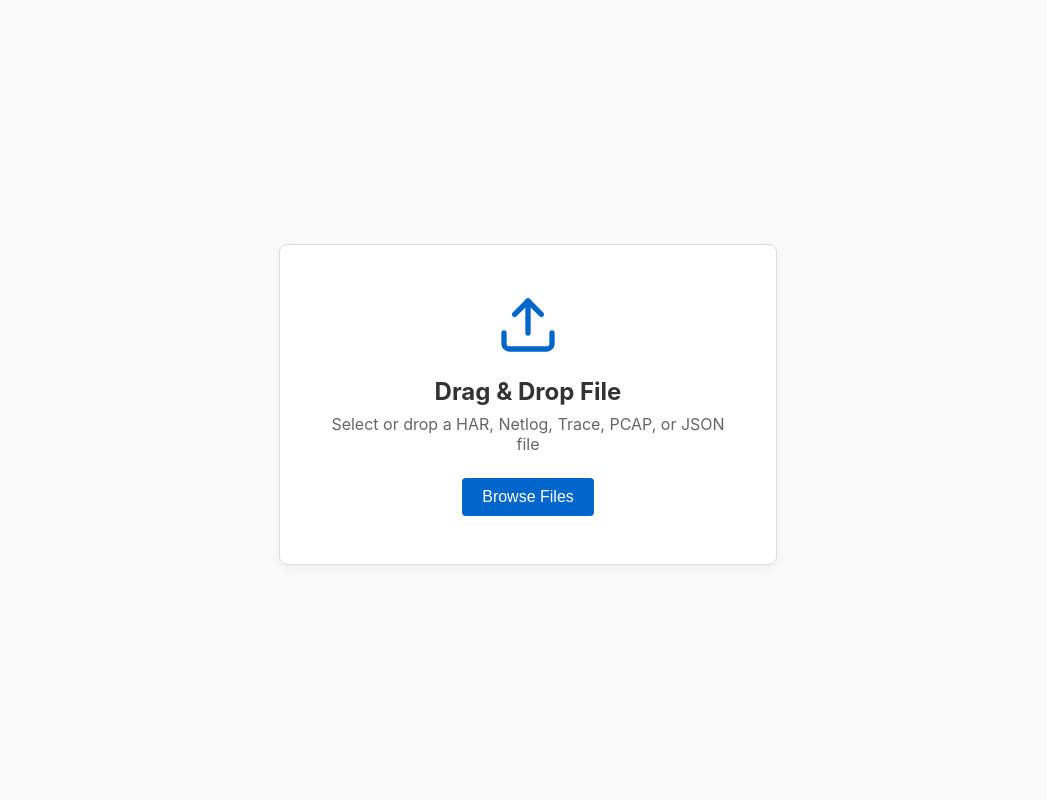
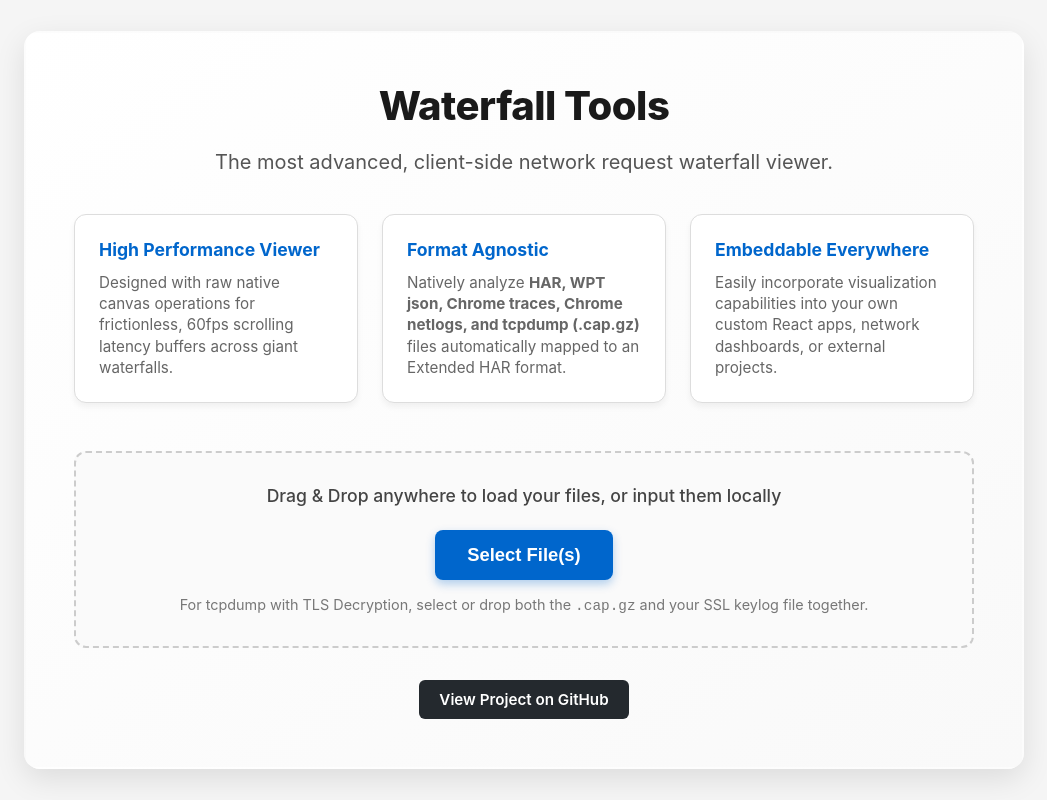
Before and after one commit to pmeenan/waterfall-tools, a website built with Vite: page src/viewer/index.html in a window 1280 px wide. Shown: the whole page, without its empty margins (116-1163 px from the left). Built offline with nearby package versions, Linux system fonts and the light colour scheme.

Commit message:
Improved the landing page

```diff
--- a/src/viewer/index.html
+++ b/src/viewer/index.html
@@ -14,34 +14,59 @@
 
     <!-- Upload fallback when no remote file is specified -->
     <div id="drop-zone" class="hidden">
-        <div class="upload-content">
-            <svg xmlns="http://www.w3.org/2000/svg" width="64" height="64" viewBox="0 0 24 24" fill="none" stroke="currentColor" stroke-width="2" stroke-linecap="round" stroke-linejoin="round">
-                <path d="M21 15v4a2 2 0 0 1-2 2H5a2 2 0 0 1-2-2v-4"></path>
-                <polyline points="17 8 12 3 7 8"></polyline>
-                <line x1="12" y1="3" x2="12" y2="15"></line>
-            </svg>
-            <h2>Drag & Drop File</h2>
-            <p>Select or drop a HAR, Netlog, Trace, PCAP, or JSON file</p>
-            <button id="upload-btn">Browse Files</button>
-            <input type="file" id="file-input" multiple class="hidden">
+        <div class="landing-content">
+            <h2>Waterfall Tools</h2>
+            <p class="tagline">The most advanced, client-side network request waterfall viewer.</p>
+
+            <div class="features">
+                <div class="featureCard">
+                    <h3>High Performance Viewer</h3>
+                    <p>Designed with raw native canvas operations for frictionless, 60fps scrolling latency buffers across giant waterfalls.</p>
+                </div>
+                <div class="featureCard">
+                    <h3>Format Agnostic</h3>
+                    <p>Natively analyze <strong>HAR, WPT json, Chrome traces, Chrome netlogs, and tcpdump (.cap.gz)</strong> files automatically mapped to an Extended HAR format.</p>
+                </div>
+                <div class="featureCard">
+                    <h3>Embeddable Everywhere</h3>
+                    <p>Easily incorporate visualization capabilities into your own custom React apps, network dashboards, or external projects.</p>
+                </div>
+            </div>
+
+            <div class="upload-section">
+                <p class="upload-hint">Drag & Drop anywhere to load your files, or input them locally</p>
+                <input type="file" id="file-input" multiple class="hidden">
+                <button id="upload-btn">Select File(s)</button>
+                <p class="sub-hint">For tcpdump with TLS Decryption, select or drop both the <code>.cap.gz</code> and your SSL keylog file together.</p>
+            </div>
+
+            <div class="external-links">
+                <a href="https://github.com/pmeenan/waterfall-tools" target="_blank" class="github-link">
+                    View Project on GitHub
+                </a>
+            </div>
         </div>
     </div>
 
     <div id="tile-view" class="hidden">
         <header class="viewer-header">
-            <h1 id="tile-view-title">Network Trace Runs</h1>
+            <h1 id="tile-view-title">Page Selection</h1>
             <div style="width:30px"></div>
         </header>
         <div id="tile-grid"></div>
     </div>
 
     <div id="canvas-container" class="hidden">
-        <header class="viewer-header">
+        <header class="viewer-header has-tabs">
             <button id="btn-back-tiles" class="hidden">🔙 Back to Runs</button>
-            <h1 id="viewer-title">Waterfall Viewer</h1>
+            <div class="tabs-container" id="viewer-tabs">
+                <div class="viewer-tab active" data-tab-id="waterfall">
+                    <span id="viewer-title" class="tab-title">Waterfall</span>
+                </div>
+            </div>
             <button id="btn-settings">⚙️ Options</button>
         </header>
-        <div id="waterfall-view"></div>
+        <div id="waterfall-view" class="tab-content active"></div>
     </div>
 
     <div id="settings-overlay" class="hidden">
--- a/src/viewer/style.css
+++ b/src/viewer/style.css
@@ -68,62 +68,148 @@ body, html {
     display: flex;
     justify-content: center;
     align-items: center;
-    border: 4px dashed transparent;
     transition: all 0.2s ease;
-    background-color: #fafafa;
+    background-color: #f5f5f5;
 }
 
-#drop-zone.drag-active {
-    background-color: var(--drop-bg-active);
-    border-color: var(--primary-color);
-    box-shadow: inset 0 0 20px rgba(0, 102, 204, 0.1);
+.landing-content {
+    width: 90%;
+    max-width: 900px;
+    padding: 3rem;
+    text-align: center;
+    border-radius: 16px;
+    background: linear-gradient(145deg, #ffffff, #f9f9f9);
+    z-index: 10;
+    transition: all 0.25s ease-in-out;
+    box-shadow: 0 10px 30px rgba(0, 0, 0, 0.1);
+    border: 2px solid transparent;
 }
 
-.upload-content {
-    text-align: center;
-    padding: 3rem;
-    background: white;
-    border-radius: 8px;
-    box-shadow: 0 4px 12px rgba(0,0,0,0.05);
-    border: 1px solid var(--border-color);
-    max-width: 400px;
-    transition: transform 0.2s ease, box-shadow 0.2s ease, border-color 0.2s ease;
+#drop-zone.drag-active .landing-content {
+    border: 2px dashed var(--primary-color);
+    background: #e9f5ff;
+    transform: scale(1.02);
+    box-shadow: 0 15px 40px rgba(0, 102, 204, 0.2);
 }
 
-#drop-zone.drag-active .upload-content {
-    transform: scale(1.05);
-    box-shadow: 0 8px 24px rgba(0, 102, 204, 0.2);
+.landing-content h2 {
+    font-size: 2.5rem;
+    color: #1a1a1a;
+    font-weight: 800;
+    margin-top: 0;
+    margin-bottom: 0.5rem;
+    letter-spacing: -0.5px;
+}
+
+.tagline {
+    font-size: 1.25rem;
+    color: #555;
+    margin-bottom: 2.5rem;
+}
+
+.features {
+    display: flex;
+    justify-content: center;
+    gap: 1.5rem;
+    margin-bottom: 3rem;
+}
+
+.featureCard {
+    background: #ffffff;
+    padding: 1.5rem;
+    border-radius: 12px;
+    box-shadow: 0 4px 6px rgba(0,0,0,0.05);
+    flex: 1;
+    text-align: left;
+    border: 1px solid var(--border-color);
+}
+
+.featureCard h3 {
+    margin-top: 0;
+    color: var(--primary-color);
+    font-size: 1.1rem;
+    margin-bottom: 0.75rem;
+}
+
+.featureCard p {
+    color: #666;
+    font-size: 0.95rem;
+    margin: 0;
+    line-height: 1.4;
+}
+
+.upload-section {
+    background: #fafafa;
+    padding: 2rem;
+    border-radius: 12px;
+    border: 2px dashed #ccc;
+    margin-bottom: 2rem;
+    transition: border-color 0.2s;
+}
+
+#drop-zone.drag-active .upload-section {
     border-color: var(--primary-color);
 }
 
-.upload-content svg {
-    color: var(--primary-color);
-    margin-bottom: 1rem;
+.upload-hint {
+    font-size: 1.1rem;
+    color: #444;
+    font-weight: 500;
+    margin-top: 0;
+    margin-bottom: 1.5rem;
 }
 
-.upload-content h2 {
-    margin: 0 0 0.5rem 0;
-    font-size: 1.5rem;
-}
-
-.upload-content p {
-    color: #666;
-    margin: 0 0 1.5rem 0;
+.sub-hint {
+    font-size: 0.9rem;
+    color: #777;
+    margin-top: 1rem;
+    margin-bottom: 0;
 }
 
 #upload-btn {
+    padding: 14px 32px;
+    font-size: 1.15rem;
+    font-weight: 600;
+    cursor: pointer;
     background-color: var(--primary-color);
     color: white;
     border: none;
-    padding: 10px 20px;
-    font-size: 1rem;
-    border-radius: 4px;
-    cursor: pointer;
-    transition: background-color 0.2s;
+    border-radius: 8px;
+    transition: background-color 0.2s, transform 0.1s, box-shadow 0.2s;
+    box-shadow: 0 4px 10px rgba(0, 102, 204, 0.3);
 }
 
 #upload-btn:hover {
     background-color: var(--hover-color);
+    transform: translateY(-1px);
+    box-shadow: 0 6px 15px rgba(0, 102, 204, 0.4);
+}
+
+#upload-btn:active {
+    transform: translateY(1px);
+    box-shadow: 0 2px 5px rgba(0, 102, 204, 0.3);
+}
+
+.external-links {
+    display: flex;
+    justify-content: center;
+    gap: 1rem;
+}
+
+.github-link {
+    text-decoration: none;
+    color: #fff;
+    background-color: #24292e;
+    padding: 10px 20px;
+    border-radius: 6px;
+    font-weight: 600;
+    font-size: 0.95rem;
+    transition: background-color 0.2s;
+    display: inline-block;
+}
+
+.github-link:hover {
+    background-color: #000;
 }
 
 /* Structural Viewer */
@@ -131,12 +217,88 @@ body, html {
     display: flex;
     justify-content: space-between;
     align-items: center;
-    background: #fff;
-    border-bottom: 1px solid var(--border-color);
+    background: #f5f7f9;
     padding: 0 1rem;
-    height: 50px;
+    padding-top: 8px; /* Room for tabs to touch bottom */
+    height: auto;
+    min-height: 48px;
     flex-shrink: 0;
     box-shadow: 0 1px 3px rgba(0,0,0,0.05);
+    border-bottom: 1px solid #ccc;
+    gap: 1rem;
+}
+
+.viewer-header.has-tabs {
+    align-items: flex-end; /* Align tabs to bottom border */
+}
+
+/* Tab Strip Styles */
+.tabs-container {
+    display: flex;
+    flex: 1;
+    overflow-x: auto;
+    white-space: nowrap;
+    gap: 4px;
+    /* Hide scrollbar for tabs */
+    -ms-overflow-style: none;
+    scrollbar-width: none;
+}
+.tabs-container::-webkit-scrollbar {
+    display: none;
+}
+
+.viewer-tab {
+    display: flex;
+    align-items: center;
+    background: #e0e4e8;
+    color: #555;
+    padding: 8px 16px;
+    border-radius: 6px 6px 0 0;
+    border: 1px solid transparent;
+    border-bottom: none;
+    cursor: pointer;
+    font-size: 0.95rem;
+    font-weight: 500;
+    transition: background 0.15s, color 0.15s;
+    user-select: none;
+}
+
+.viewer-tab:hover {
+    background: #d4d8dc;
+}
+
+.viewer-tab.active {
+    background: #fff;
+    color: var(--primary-color);
+    border-color: #ccc;
+    font-weight: 600;
+    position: relative;
+    /* Overlay the bottom border of the header to make it look connected */
+    margin-bottom: -1px;
+    padding-bottom: 9px;
+    border-bottom: 1px solid #fff;
+}
+
+.tab-title {
+    margin-right: 4px;
+}
+
+.tab-close {
+    background: transparent;
+    border: none;
+    color: #888;
+    cursor: pointer;
+    font-size: 1.1rem;
+    line-height: 1;
+    padding: 0 0 0 6px;
+    border-radius: 50%;
+    display: flex;
+    align-items: center;
+    justify-content: center;
+}
+
+.tab-close:hover {
+    color: #d00;
 }
 
 .viewer-header h1 {
@@ -158,13 +320,14 @@ body, html {
 }
 
 #btn-back-tiles, #btn-settings {
-    background: transparent;
+    background: #fff;
     border: 1px solid var(--border-color);
     border-radius: 4px;
     padding: 6px 12px;
     cursor: pointer;
     font-size: 0.9rem;
     transition: background 0.2s;
+    margin-bottom: 8px; /* align with tab baseline */
 }
 
 #btn-back-tiles:hover, #btn-settings:hover {
--- a/src/viewer/viewer.js
+++ b/src/viewer/viewer.js
@@ -186,10 +186,10 @@ async function renderWaterfall(pageId, overridingOptions = {}, pushHistory = tru
             try {
                 const urlObj = new URL(pageUrl);
                 document.title = `Waterfall Viewer - ${urlObj.hostname}`;
-                ui.viewerTitle.textContent = `Waterfall Viewer - ${urlObj.hostname}`;
+                ui.viewerTitle.textContent = `Waterfall`;
             } catch (err) {
                 document.title = `Waterfall Viewer - ${pageUrl}`;
-                ui.viewerTitle.textContent = `Waterfall Viewer`;
+                ui.viewerTitle.textContent = `Waterfall`;
             }
         }
     }
```
Also changed, not shown: AGENTS.md (+2 -0 lines).
